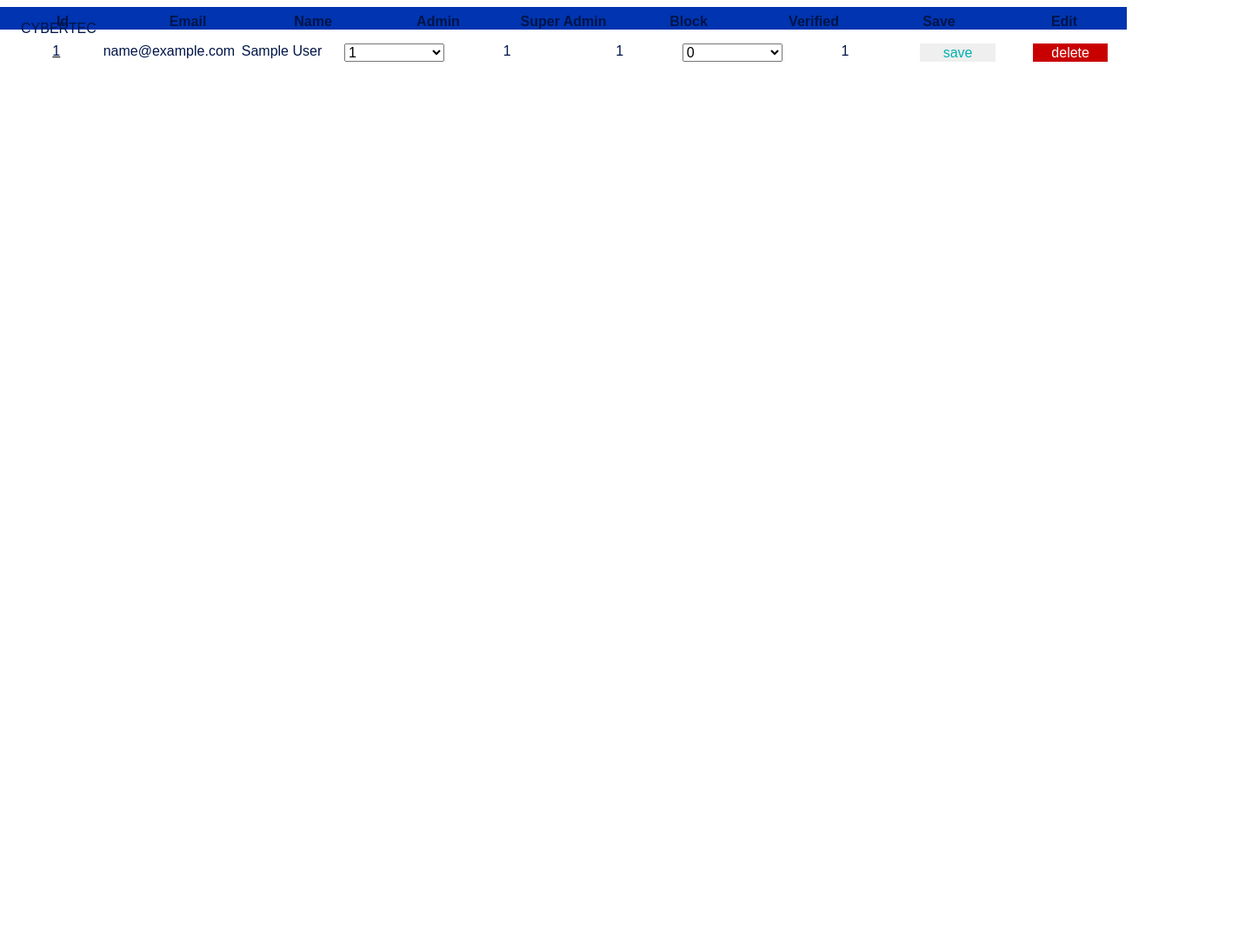
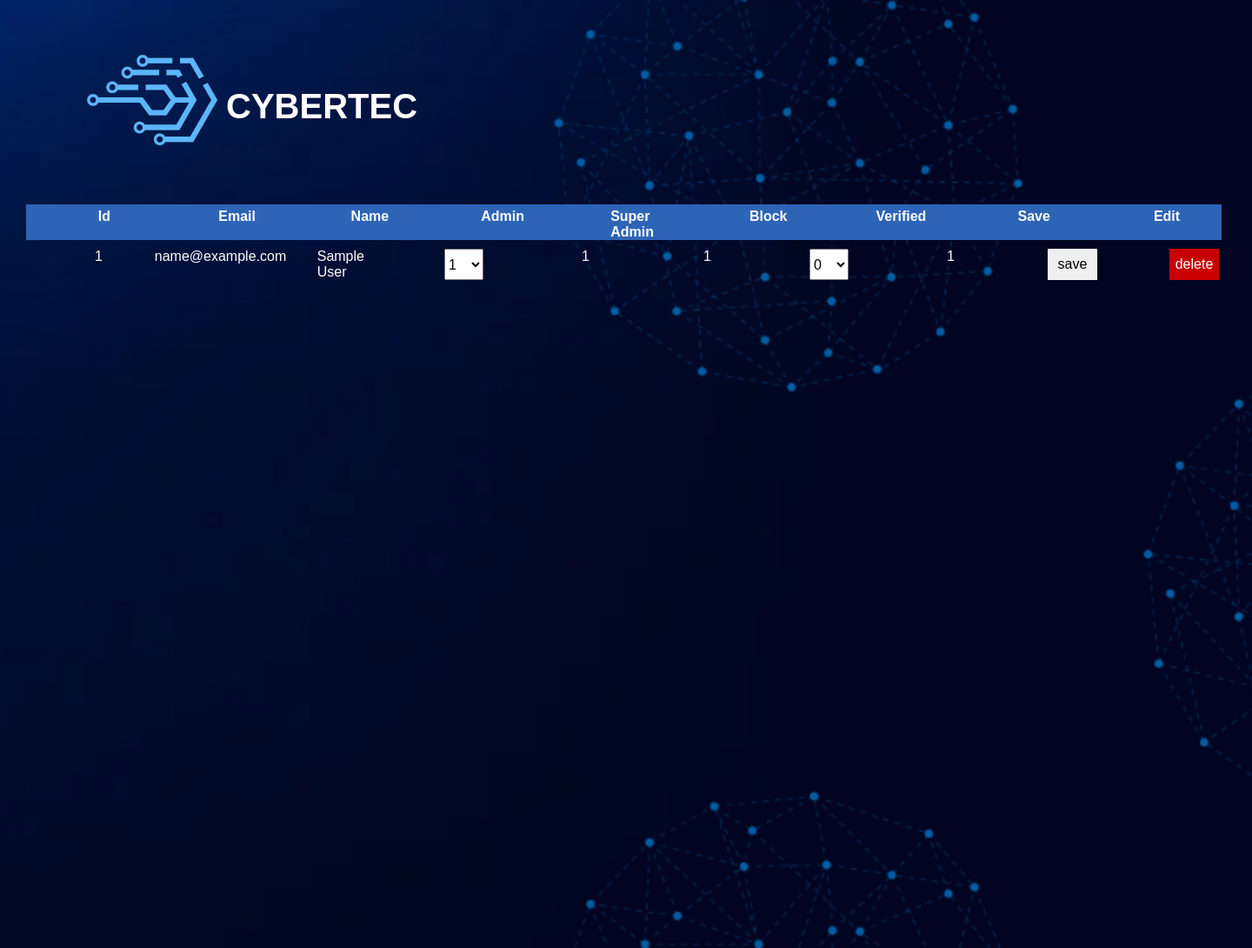
Before and after one commit to Humbert100/ProyectCiberTec, a Flask app: page /prueba/crud in a window 1440 px wide. Shown: the whole page at 87% size. Before the commit the page ends 71 px from the top, so only its background shows below. Run offline with Flask 2, Linux system fonts and the light colour scheme; tables that the repository leaves empty hold one stand-in row (values such as "Sample post").

Commit message:
Administrador style

```diff
--- a/app.py
+++ b/app.py
@@ -31,8 +31,8 @@ bcrypt = Bcrypt(app)
 #app.config['SQLALCHEMY_DATABASE_URI'] = 'sqlite:///db.db'
 #app.config['SQLALCHEMY_DATABASE_URI'] = 'mysql+pymysql://root:8412@localhost/ctdb.db'
 CORS(app)
-app.config['SQLALCHEMY_DATABASE_URI']  = 'postgresql://postgres:8412@localhost:5432/cybertecdb'
-#app.config['SQLALCHEMY_DATABASE_URI']  = 'postgresql://ijnatwzdlljnqr:4932ae038700539057441391fb51080a3a5c0151b3516b5690b06cecf923d49a@ec2-3-214-2-141.compute-1.amazonaws.com:5432/da670sf7r9h0kh'
+#app.config['SQLALCHEMY_DATABASE_URI']  = 'postgresql://postgres:8412@localhost:5432/cybertecdb'
+app.config['SQLALCHEMY_DATABASE_URI']  = 'postgresql://ijnatwzdlljnqr:4932ae038700539057441391fb51080a3a5c0151b3516b5690b06cecf923d49a@ec2-3-214-2-141.compute-1.amazonaws.com:5432/da670sf7r9h0kh'
 #Creamos llave secreta
 app.config['SECRET_KEY'] = 'COOLDUDE'
 #Se inicializa la base de datos
@@ -420,8 +420,6 @@ def pruebas():
     headings = {"Fecha de inicio", "Fecha final", "Descripcion"}
     reser = [{'endDate': '2022-10-07 19:00:00.0', 'startDate': '2022-10-07 11:00:00.0', 'contentname': 'Licencia de Cisco Packet Tracer'}, {'endDate': '2022-10-09 18:00:00.0', 'startDate': '2022-10-09 12:00:00.0', 'contentname': 'Microsoft de PowerPoint'}, {'endDate': '2022-10-14 00:00:00.0', 'startDate': '2022-10-11 00:00:00.0', 'contentname': 'Microsoft de Word'}]
     return render_template("activas.html", headings=headings, data=reser)
-
-
 '''
 @app.route('/pruebas')
 def pruebas():
--- a/static/styles/crud_style.css
+++ b/static/styles/crud_style.css
@@ -20,7 +20,7 @@ html{
 }
 
 ::-webkit-scrollbar-thumb {
-    background: rgb(0, 21, 71);
+    background: rgb(230, 233, 239);
 }
 
 ::-moz-selection {
@@ -36,92 +36,13 @@ html{
 @media screen and (max-width: 1212px){}
 
 p{
-    color: #001547;
-}
-
-.navbar{
-    display: flex;
-    overflow: hidden;
-    position: fixed;
-    top: 0%;
-    width: 100vw;
-    align-items: center;
-    justify-content: space-between;
-}
-
-.navbar p{
-    background: transparent;
-    font-weight: 500;
-    margin: 1.5rem;
-}
-
-.navbar a{
-    width: 3rem;
-    height: auto;
-    margin: 1rem;
-    background-color: transparent;
-}
-
-.navbar a img{
-    width: 1.5rem;
-    height: auto;
-    background-color: transparent;
-}
-
-#navbar_id{
-    background-color: transparent;
-}
-
-.user_info_div{
-    display: none;
-    position: fixed;
-    width: 100vw;
-    height: 100vh;
-    justify-content: center;
-    align-items: center;
-    background-image: url('/static/resources/backsecundary.png');
-}
-
-.user_info_square{
-    display: flex;
-    flex-direction: column;
-    background-color: #00b0b0;
-    opacity: 1;
-    width: 50vw;
-    height: 50vh;
-    overflow: auto;
-}
-
-.user_info_square div{
-    display: flex;
-    flex-direction: row;
-    justify-content: space-around;
-    margin-top: 0.3rem;
-}
-
-.user_info_cols{
-    font-weight: bold;
-}
-
-.user_info_square div div{
-    width: 1rem;
-    justify-content: center;
-}
-
-.main_div{
-    width: 100vw;
-    height: 100vh;
-    display: flex;
-    flex-wrap: wrap;
-    flex-direction: row;
-    align-items: flex-end;
-    justify-content: center;
+    color: white;
 }
 
 .div_list_users{
-    height: 90vh;
-    width: 90vw;
-    display: flex;
+    height: 20vh;
+    width: 100vw;
+    display: contents;
     flex-direction: column;
     align-items: center;
     justify-content: flex-start;
@@ -129,13 +50,15 @@ p{
 
 .div_list_users div{
     margin-top: 0.5rem;
+    margin-left: 3rem;
+    margin-right: 0.3rem;
 }
 
 .div_list_users div div{
     display: flex;
     flex-direction: row;
     justify-content: center;
-    width: 8vw;
+    width: 4vw;
 }
 
 .div_list_users div div input{
@@ -143,20 +66,20 @@ p{
 }
 
 .div_list_users div div select{
-    width: 8vw;
+    width: 3vw;
 }
 
 .single_row_label{
-    width: 90vw;
+    width: 1375px;
     display: flex;
     flex-direction: row;
     justify-content: space-around;
     font-weight: bold;
-    background-color: #0034b0;
+    background-color: rgb(45, 100, 182);
 }
 
 .single_row_user{
-    width: 90vw;
+    width: 1400px;
     display: flex;
     flex-direction: row;
     justify-content: space-around;
@@ -165,7 +88,7 @@ p{
 #row_save{
     width: 6vw;
     border: none;
-    color: #00b0b0;
+    color: black;
 }
 
 #row_delete{
--- a/static/styles/styles.css
+++ b/static/styles/styles.css
@@ -575,12 +575,12 @@ h2{
   width: 150px;
   margin-left: 100px;
   margin-top: -190px;
-  position: fixed;
+  position: absolute;
 }
 
 .backgroundregister h1{
   font-family: 'Share Tech', sans-serif;
-  position: fixed;
+  position: absolute;
   margin-left: 260px;
   margin-top: -130px;
 }
@@ -766,12 +766,12 @@ h2{
     width: 200px;
     margin-left: 100px;
     margin-top: -190px;
-    position: fixed;
+    position: absolute;
   }
 
   .backgroundregister h1{
     font-family: 'Share Tech', sans-serif;
-    position: fixed;
+    position: absolute;
     margin-left: 310px;
     margin-top: -110px;
   }
--- a/templates/adminUsers.html
+++ b/templates/adminUsers.html
@@ -5,14 +5,14 @@
         <meta name="viewport" content="width=device-width, initial-scale=1.0">
         <script src="https://code.jquery.com/jquery-3.6.0.js"></script>
         <link type="text/css" rel="stylesheet" href="{{ url_for('static',filename='styles/crud_style.css') }}">
+        <link type="text/css" rel="stylesheet" href="{{ url_for('static',filename='styles/styles.css') }}">
         <script src="{{url_for('static', filename='scripts/anime-master/anime-master/lib/anime.min.js') }}"></script>
     </head>
     <body>
-        <div class="navbar" id="navbar_id">
-            <p>CYBERTEC</p>
-        </div>
+        <div class="backgroundregister">
+            <img src="{{ url_for('static',filename='resources/Logo.png') }}" alt="">
+            <h1>CYBERTEC</h1>
 
-        <div>
             <div class="div_list_users" id="div_list_users_id">
 
                 <div class="single_row_label" id="single_row_label_id">
@@ -26,10 +26,9 @@
                     <div><p>Save</p></div>
                     <div><p>Edit</p></div>
                 </div>
-
             </div>
+        </div>
 
             <script src="{{ url_for('static',filename='scripts/user_crud_func.js') }}"></script>
-        </div>
     </body>
 </html>
```
